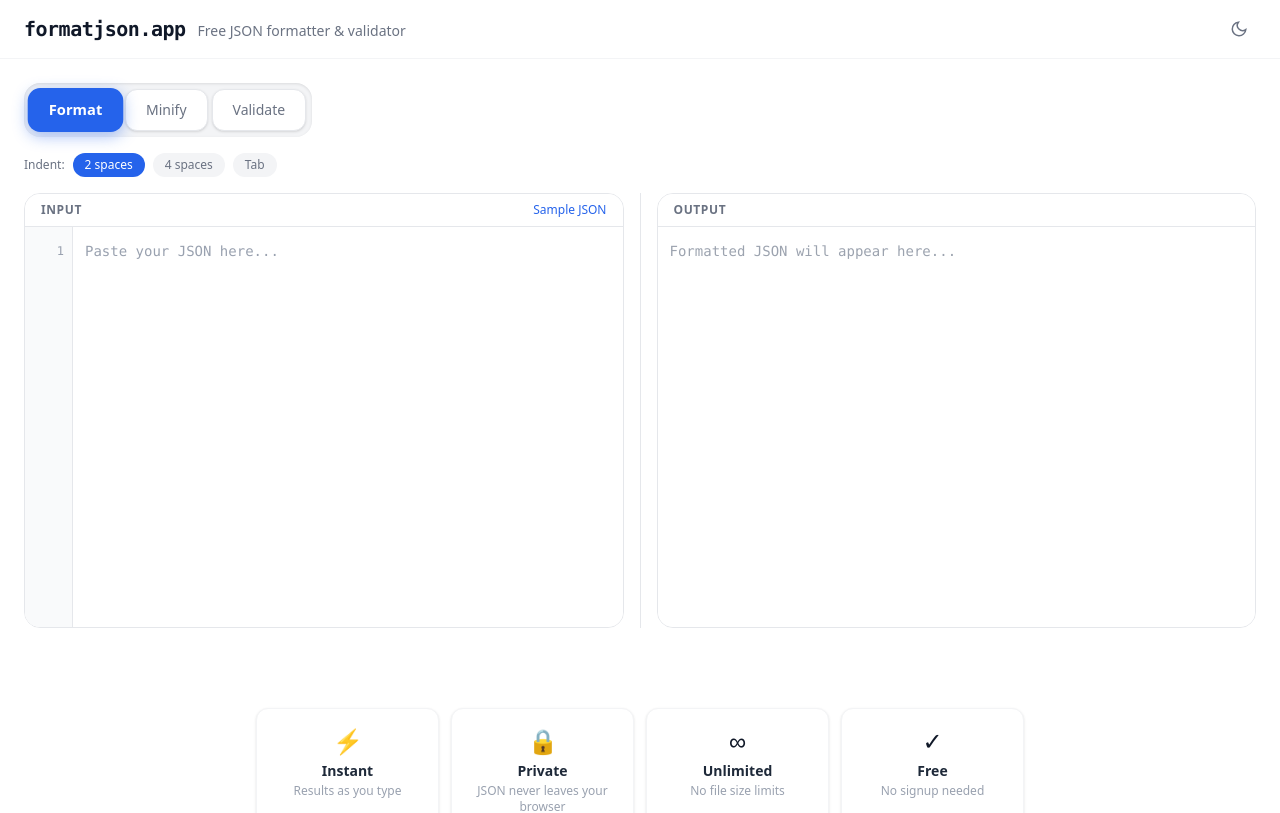
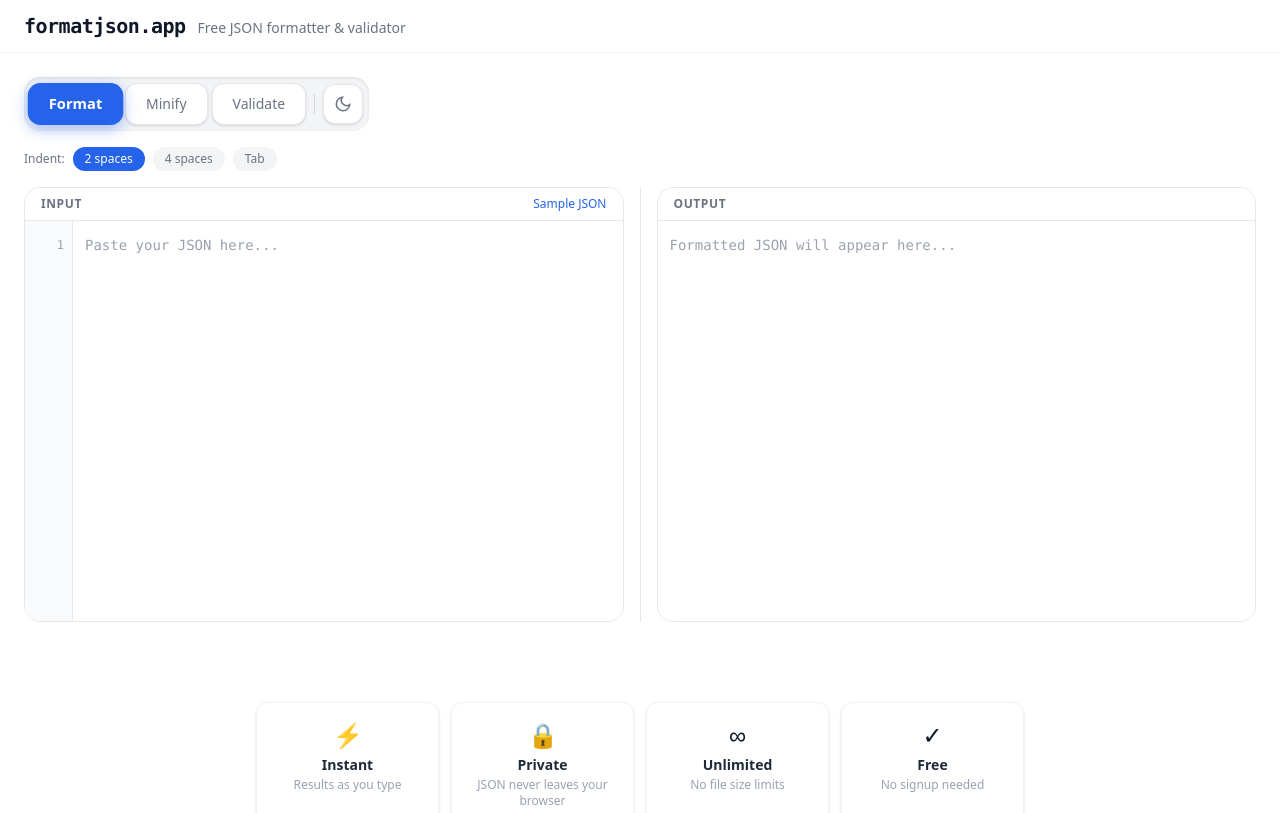
Before and after one commit to recynt-studyz/formatjson, a Next.js app: page / in a window 1280 px wide. Shown: the top 813 px of the page. Built offline with nearby package versions, Linux system fonts and the light colour scheme.

Commit message:
fix dark mode toggle color - gray not blue

```diff
--- a/components/Formatter.tsx
+++ b/components/Formatter.tsx
@@ -255,7 +255,7 @@
   return (
     <div className="w-full">
       {/* Header */}
-      <header className="border-b border-gray-100 dark:border-gray-800 px-4 sm:px-6 py-3 flex items-center justify-between bg-white dark:bg-[#0f172a]">
+      <header className="border-b border-gray-100 dark:border-gray-800 px-4 sm:px-6 py-3 flex items-center bg-white dark:bg-[#0f172a]">
         <div className="flex items-baseline gap-3">
           <span className="font-mono font-bold text-xl text-gray-900 dark:text-white tracking-tight">
             formatjson.app
@@ -264,37 +264,12 @@
             Free JSON formatter &amp; validator
           </span>
         </div>
-        <button
-          onClick={toggleDark}
-          className="p-2 rounded-lg text-gray-500 dark:text-gray-400 hover:bg-gray-100 dark:hover:bg-gray-800 transition"
-          aria-label="Toggle dark mode"
-        >
-          {darkMode ? (
-            // Sun icon
-            <svg width="18" height="18" viewBox="0 0 24 24" fill="none" stroke="currentColor" strokeWidth="2">
-              <circle cx="12" cy="12" r="5" />
-              <line x1="12" y1="1" x2="12" y2="3" />
-              <line x1="12" y1="21" x2="12" y2="23" />
-              <line x1="4.22" y1="4.22" x2="5.64" y2="5.64" />
-              <line x1="18.36" y1="18.36" x2="19.78" y2="19.78" />
-              <line x1="1" y1="12" x2="3" y2="12" />
-              <line x1="21" y1="12" x2="23" y2="12" />
-              <line x1="4.22" y1="19.78" x2="5.64" y2="18.36" />
-              <line x1="18.36" y1="5.64" x2="19.78" y2="4.22" />
-            </svg>
-          ) : (
-            // Moon icon
-            <svg width="18" height="18" viewBox="0 0 24 24" fill="none" stroke="currentColor" strokeWidth="2">
-              <path d="M21 12.79A9 9 0 1 1 11.21 3 7 7 0 0 0 21 12.79z" />
-            </svg>
-          )}
-        </button>
       </header>
 
       <div className="max-w-[1600px] mx-auto px-4 sm:px-6 py-6">
         {/* Mode toolbar */}
         <div
-          className="inline-flex gap-1 rounded-2xl bg-gray-100 dark:bg-gray-800 p-1.5 mb-4"
+          className="inline-flex items-center gap-1 rounded-2xl bg-gray-100 dark:bg-gray-800 p-1.5 mb-4"
           style={{ boxShadow: 'inset 0 1px 3px rgba(0,0,0,0.1)' }}
         >
           {(['format', 'minify', 'validate'] as const).map((m) => (
@@ -315,6 +290,34 @@
               {m.charAt(0).toUpperCase() + m.slice(1)}
             </button>
           ))}
+
+          {/* Divider */}
+          <div className="w-px h-5 bg-gray-300 dark:bg-gray-600 mx-1 shrink-0" />
+
+          {/* Dark mode toggle */}
+          <button
+            onClick={toggleDark}
+            className="rounded-xl p-2.5 text-gray-500 dark:text-gray-400 bg-white dark:bg-gray-700 border border-gray-200 dark:border-gray-600 shadow-sm hover:bg-gray-100 dark:hover:bg-gray-600 hover:text-gray-700 dark:hover:text-gray-200 transition-all duration-150"
+            aria-label="Toggle dark mode"
+          >
+            {darkMode ? (
+              <svg width="18" height="18" viewBox="0 0 24 24" fill="none" stroke="currentColor" strokeWidth="2">
+                <circle cx="12" cy="12" r="5" />
+                <line x1="12" y1="1" x2="12" y2="3" />
+                <line x1="12" y1="21" x2="12" y2="23" />
+                <line x1="4.22" y1="4.22" x2="5.64" y2="5.64" />
+                <line x1="18.36" y1="18.36" x2="19.78" y2="19.78" />
+                <line x1="1" y1="12" x2="3" y2="12" />
+                <line x1="21" y1="12" x2="23" y2="12" />
+                <line x1="4.22" y1="19.78" x2="5.64" y2="18.36" />
+                <line x1="18.36" y1="5.64" x2="19.78" y2="4.22" />
+              </svg>
+            ) : (
+              <svg width="18" height="18" viewBox="0 0 24 24" fill="none" stroke="currentColor" strokeWidth="2">
+                <path d="M21 12.79A9 9 0 1 1 11.21 3 7 7 0 0 0 21 12.79z" />
+              </svg>
+            )}
+          </button>
         </div>
 
         {/* Indent selector */}
```
